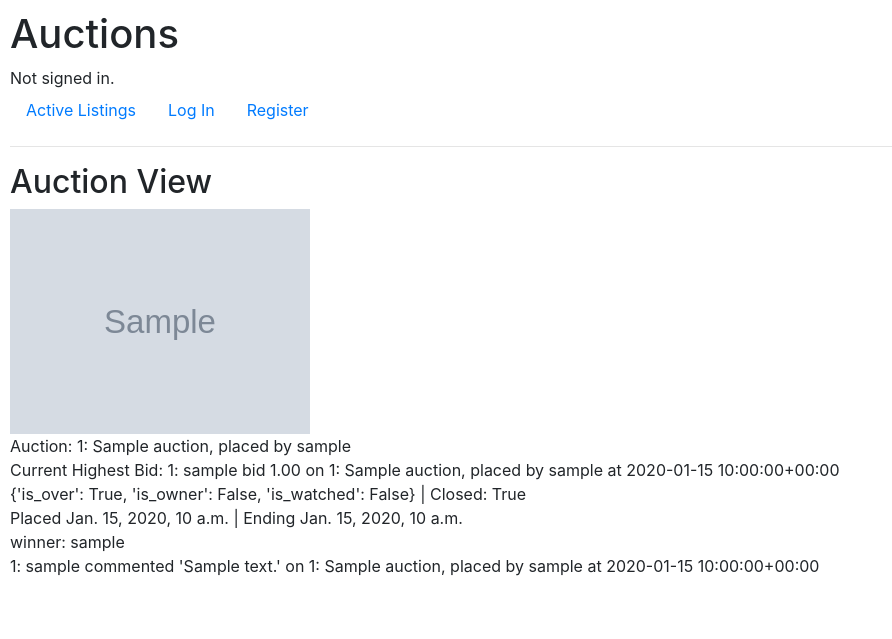
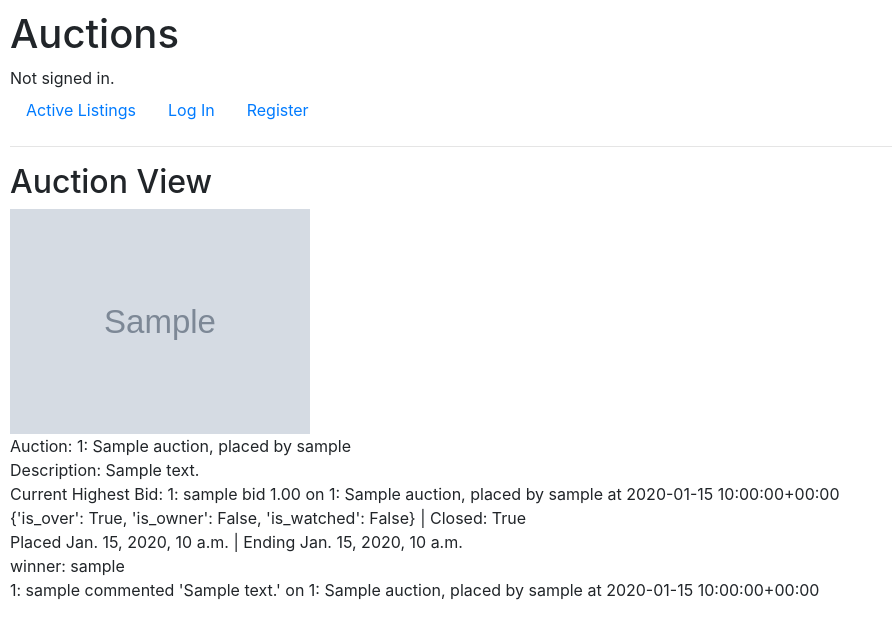
Before and after one commit to c-ehrlich/commerce, a Django app: page /auction/1 in a window 1280 px wide. Shown: the top 639 px of the page, without its empty margins (0-892 px from the left). Run offline with Django 3.2, Linux system fonts and the light colour scheme; tables that the repository leaves empty hold one stand-in row (values such as "Sample post"); grey boxes marked "Sample" are stand-in pictures; some libraries are stand-ins or nearby versions.

Commit message:
add auction description to auction page

```diff
--- a/auctions/templates/auctions/auction.html
+++ b/auctions/templates/auctions/auction.html
@@ -6,6 +6,7 @@
     <img src="{{ auction.image }}" alt="auction image" width="300">
     <br>
     Auction: {{ auction }}<br>
+    Description: {{ auction.description }}<br>
     Current Highest Bid: {{ current_bid }}<br>
     {{ auction_status }} | Closed: {{ auction.is_closed }}<br>
     Placed {{ auction.placed_time }} | Ending {{ auction.ending_time }}<br>
```
